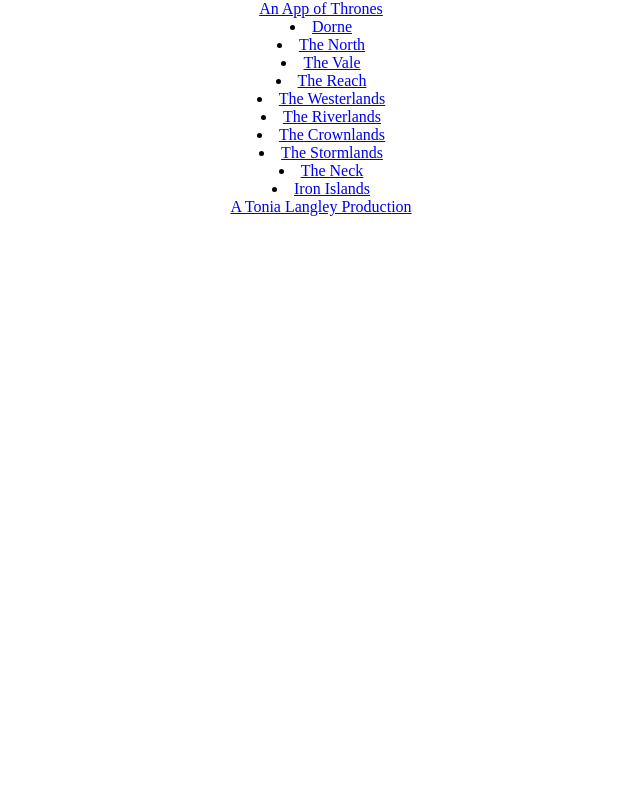
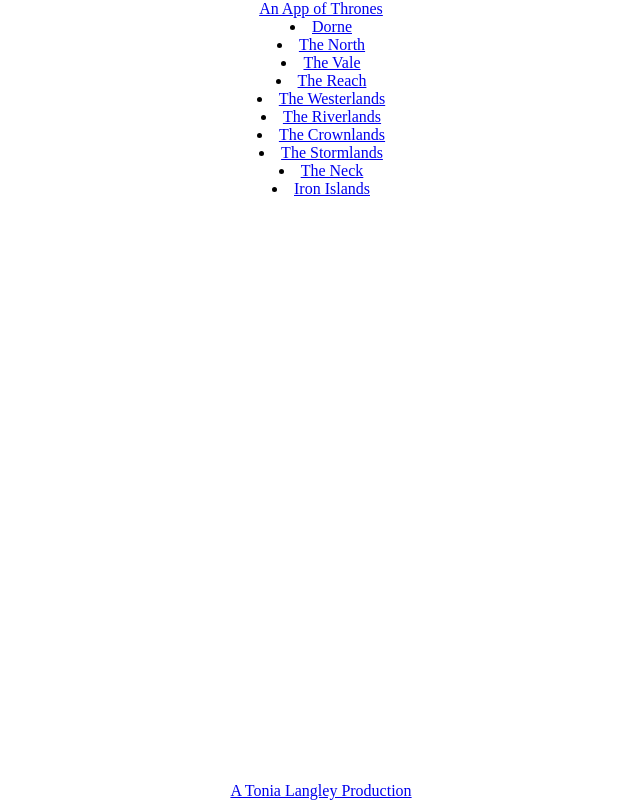
Before and after one commit to tvcrawley/an-app-of-thrones, a React (Create React App) app: page /regions/1 in a window 1280 px wide. Shown: the whole page, without its empty margins (319-959 px from the left). Built offline with nearby package versions, Linux system fonts and the light colour scheme; no server answers.

Commit message:
Basic layout
- Enlarge page to full screen height
- Make footer stick to the bottom

```diff
--- a/src/App.css
+++ b/src/App.css
@@ -1,3 +1,4 @@
 .App {
+  height: 100%;
   text-align: center;
 }
--- a/src/index.css
+++ b/src/index.css
@@ -1,3 +1,9 @@
+html,
+body,
+#root {
+  height: 100%;
+}
+
 body {
   margin: 0;
   padding: 0;
--- a/src/layout/Footer.css
+++ b/src/layout/Footer.css
@@ -0,0 +1,5 @@
+footer {
+    bottom: 0;
+    position: absolute;
+    width: 100%;
+}
```
